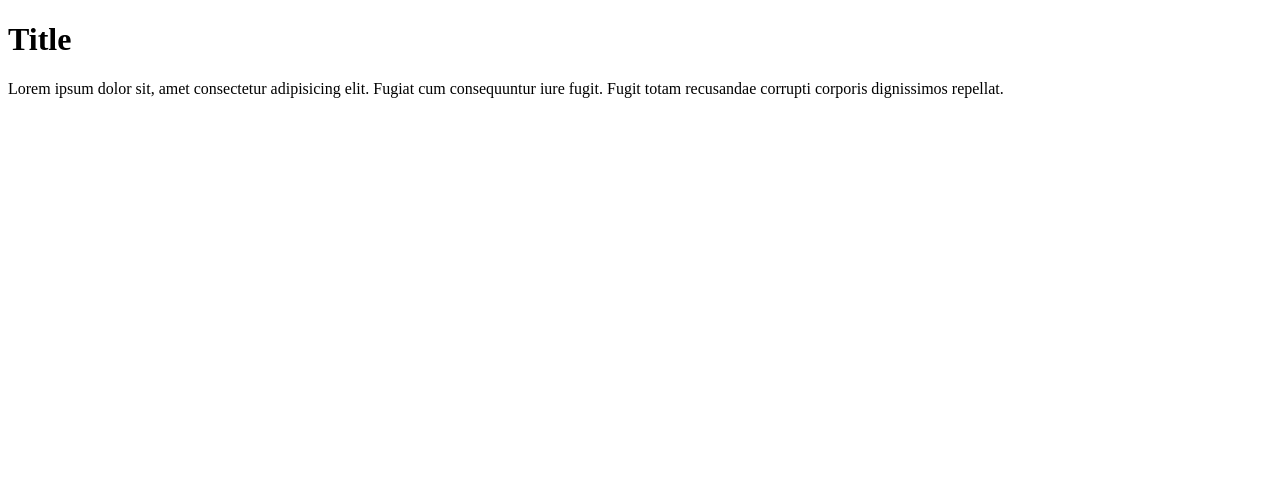
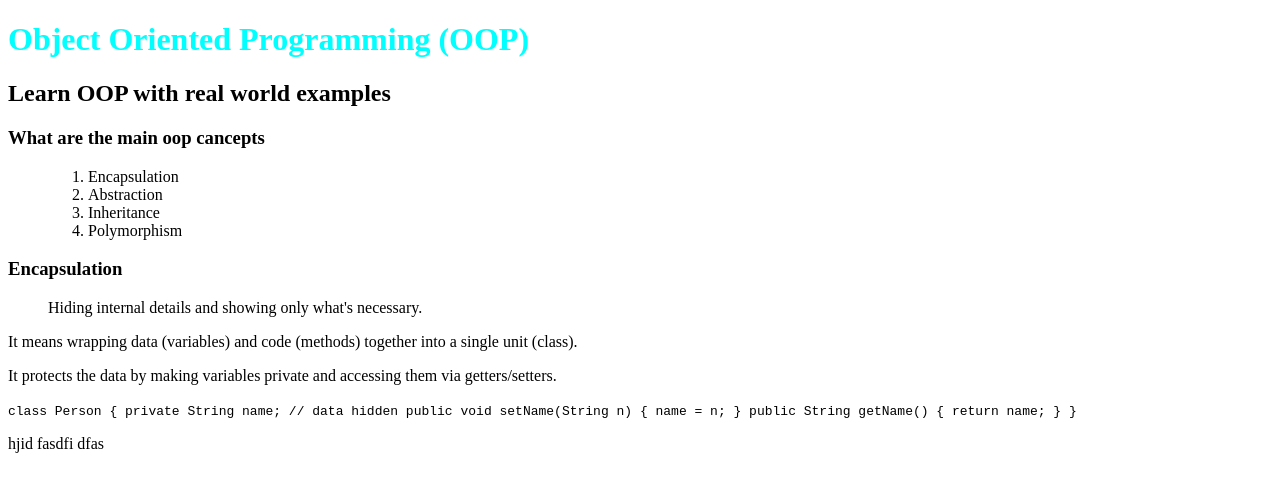
Before and after one commit to DdSera/project_1, a website: page index.html in a window 1280 px wide. Drawn offline with Linux system fonts and the light colour scheme.

Commit message:
Encapsulation task

```diff
--- a/index.html
+++ b/index.html
@@ -3,15 +3,40 @@
   <head>
     <meta charset="UTF-8" />
     <meta name="viewport" content="width=device-width, initial-scale=1.0" />
-    <title>Project 1</title>
+    <title>OOP</title>
     <link rel="stylesheet" href="styles.css" />
   </head>
   <body>
-    <h1>Title</h1>
-    <p>
-      Lorem ipsum dolor sit, amet consectetur adipisicing elit. Fugiat cum
-      consequuntur iure fugit. Fugit totam recusandae corrupti corporis
-      dignissimos repellat.
-    </p>
+    <h1>Object Oriented Programming (OOP)</h1>
+    <h2>Learn OOP with real world examples</h2>
+    <dl>
+      <dt><h3>What are the main oop cancepts</h3></dt>
+      <dd>
+        <ol>
+          <li>Encapsulation</li>
+          <li>Abstraction</li>
+          <li>Inheritance</li>
+          <li>Polymorphism</li>
+        </ol>
+      </dd>
+    </dl>
+    <dl>
+      <dt><h3>Encapsulation</h3></dt>
+      <dd>Hiding internal details and showing only what's necessary.</dd>
+      <p>
+        It means wrapping data (variables) and code (methods) together into a
+        single unit (class).
+      </p>
+      <p>
+        It protects the data by making variables private and accessing them via
+        getters/setters.
+      </p>
+      <code>
+        class Person { private String name; // data hidden public void
+        setName(String n) { name = n; } public String getName() { return name; }
+        }
+      </code>
+      <p>hjid fasdfi dfas</p>
+    </dl>
   </body>
 </html>
--- a/styles.css
+++ b/styles.css
@@ -0,0 +1,3 @@
+h1 {
+  color: aqua;
+}
```
